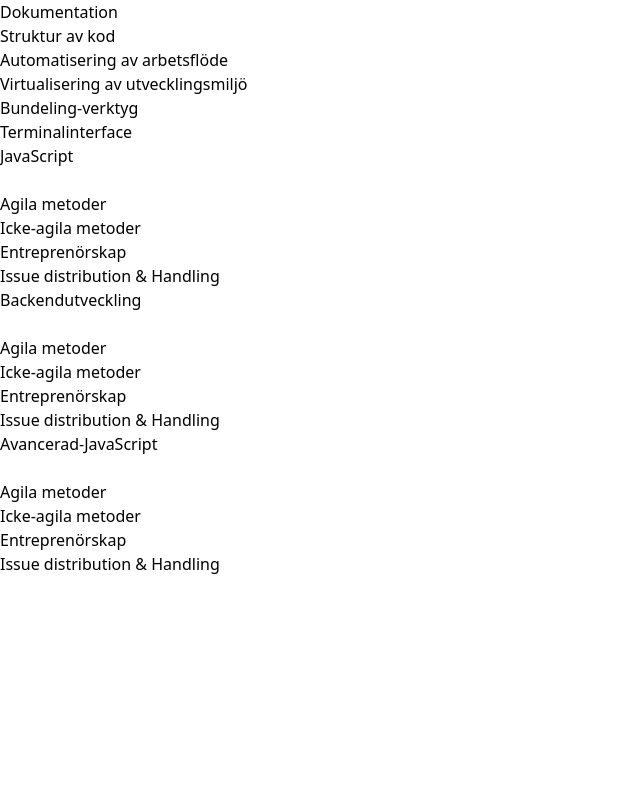
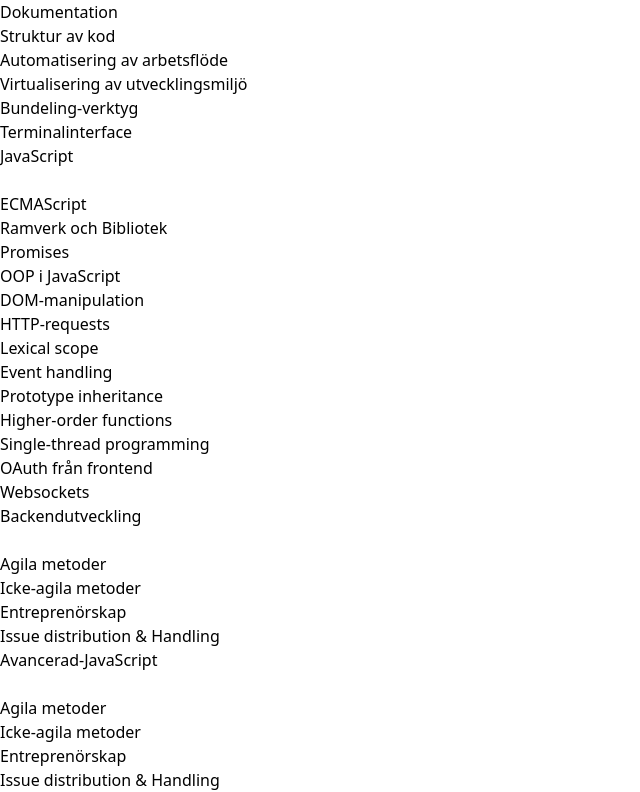
Before and after one commit to AbasBashir/Teorihandboken, a React (Vite) app in the folder my-react-app/: page / in a window 1280 px wide. Shown: the part 744-1536 px from the top of the page, without its empty margins (0-640 px from the left). Before the commit the page ends 1320 px from the top, so only its background shows below. Built offline with nearby package versions, Linux system fonts and the light colour scheme.

Commit message:
Imported Javascript component into the Navbar component.

```diff
--- a/my-react-app/src/Navbar.jsx
+++ b/my-react-app/src/Navbar.jsx
@@ -5,6 +5,7 @@ import useSubnavState from './useSubnavState';
 import HTMLCSS from './HTMLCSS';
 import UxDesign from '../UxDesign';
 import Programmeringsmetodik from './Programmeringsmetodik';
+import JavaScript from '../JavaScript';
 
 function Navbar() {
 
@@ -66,7 +67,7 @@ function Navbar() {
                 <img src={menuDown} alt="menu icon" className="w-8 h-8 mr-4 cursor-pointer hover:text-black" />
             </div>
             <div className={`transition-all duration-100 ${isSubnavVisibleJavaScript ? 'opacity-100 scale-y-10' : 'opacity-0 scale-y-0 h-0'}`}>
-                <Projektmetodik />
+                <JavaScript />
             </div>
         </div>
 
```
